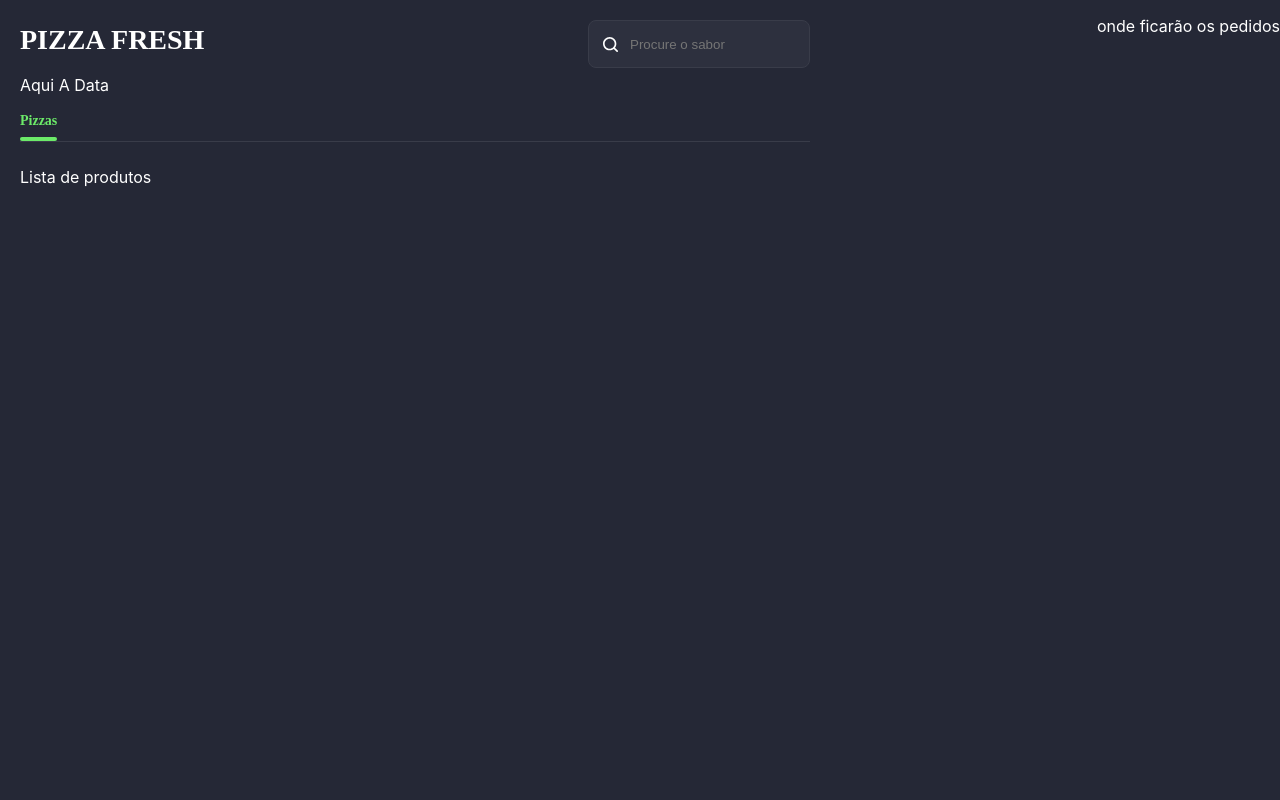
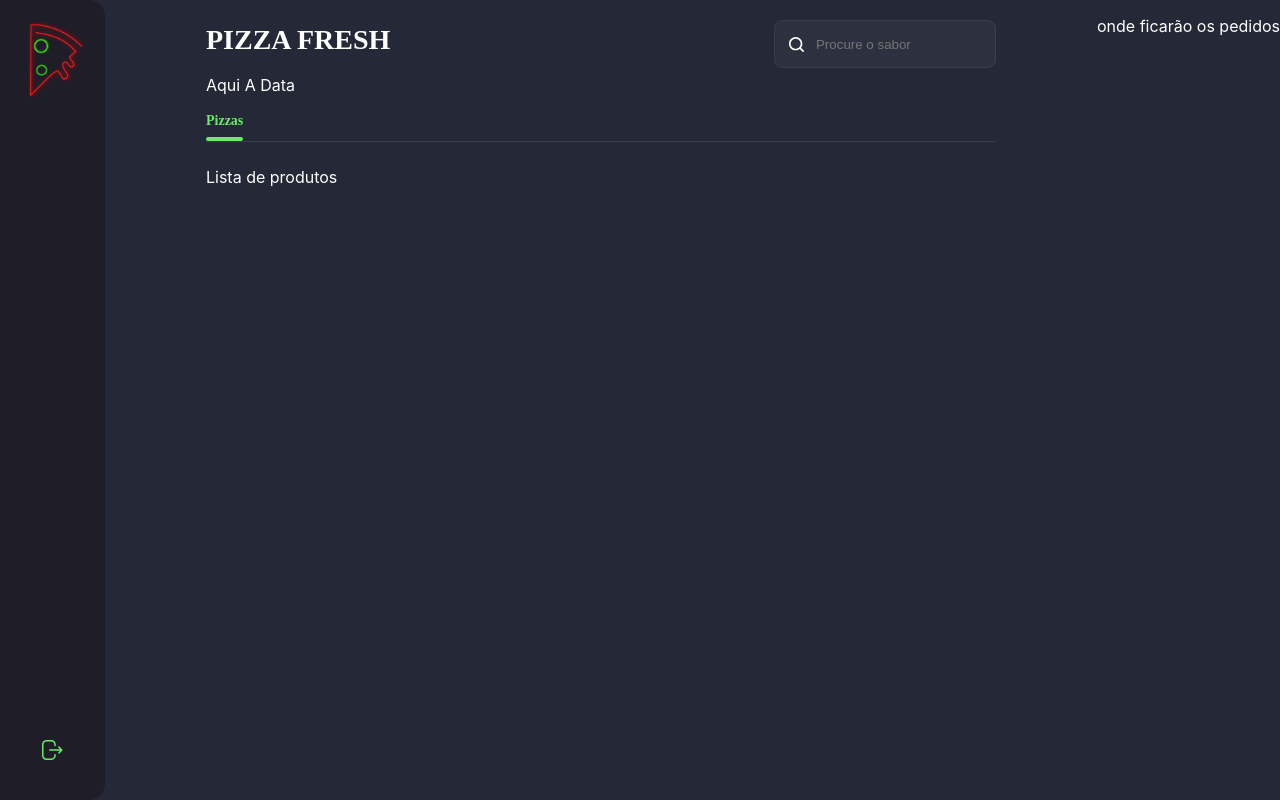
Before and after one commit to Bruintut/Game-live-REACT, a React (Create React App) app in the folder app/: page / in a window 1280 px wide. Built offline with nearby package versions, Linux system fonts and the light colour scheme.

Commit message:
feat: add initial config menu

```diff
--- /dev/null
+++ b/app/src/components/Menu/index.tsx
@@ -0,0 +1,23 @@
+import logo from "assets/imgs/logo.png";
+import { ReactComponent as Logout } from "assets/icons/logout.svg";
+import * as S from "./style"
+
+const Menu = () =>{
+    return(
+        <S.Menu>
+            <nav>
+                <S.MenuLogo>
+                    <img src={logo} alt="Logo"/>
+                </S.MenuLogo>
+                <S.MenuItem>
+                    <S.MenuItemButton></S.MenuItemButton>
+                </S.MenuItem>
+            </nav>
+            <S.MenuItemLogout>
+                <Logout/>
+            </S.MenuItemLogout>
+        </S.Menu>
+    );
+}
+
+export default Menu
--- /dev/null
+++ b/app/src/components/Menu/style.ts
@@ -0,0 +1,93 @@
+import styled, { css } from "styled-components";
+import { Theme } from "types/styled-components";
+
+const activeBox = (theme: Theme) => css`
+  content: "";
+  position: absolute;
+  background-color: transparent;
+  height: 50px;
+  right: 0;
+  width: calc(100% - 15px);
+  bottom: -50px;
+  border-top-right-radius: 25px;
+  box-shadow: 0 -25px 0 0 ${theme.colors.baseBg1};
+  z-index: 0;
+`;
+
+export const Menu = styled.menu`
+  ${({ theme }) => css`
+    margin: 0;
+    padding: 20px 0;
+    height: 100vh;
+    width: 105px;
+    display: flex;
+    flex-direction: column;
+    align-items: center;
+    justify-content: space-between;
+    background: ${theme.colors.baseBg2};
+    border-radius: 0 16px 16px 0;
+    box-sizing: border-box;
+    nav {
+      display: flex;
+      flex-direction: column;
+      align-items: center;
+      width: 100%;
+    }
+  `}
+`;
+
+export const MenuLogo = styled.div`
+  ${() => css`
+    display: flex;
+    justify-content: center;
+    padding: 0 0 20px 0;
+    img {
+      height: 80px;
+    }
+  `}
+`;
+
+const MenuItemModifiers = {
+  active: (theme: Theme) => css`
+    background-color: ${theme.colors.baseBg1};
+    &::before {
+      ${activeBox(theme)};
+      top: -50px;
+      transform: scaleY(-1);
+    }
+    &::after {
+      ${activeBox(theme)};
+    }
+  `,
+};
+
+type MenuItemStyled = { active: boolean };
+
+export const MenuItem = styled.div<MenuItemStyled>`
+  ${({ theme, active }) => css`
+    height: 80px;
+    width: calc(100% - 15px);
+    border-radius: 16px 0 0 16px;
+    display: flex;
+    justify-content: center;
+    align-items: center;
+    margin-left: 15px;
+    position: relative;
+    ${active && MenuItemModifiers.active(theme)}
+  `}
+`;
+
+export const MenuItemButton = styled.button<MenuItemStyled>`
+  ${({ theme, active }) => css`
+    ${theme.mixins.buttonIcon()};
+    z-index: 1;
+    ${active && theme.mixins.buttonIcon(true)};
+  `}
+`;
+
+export const MenuItemLogout = styled.button`
+  ${({ theme }) => css`
+    ${theme.mixins.buttonIcon()};
+    z-index: 1;
+  `}
+`;
--- /dev/null
+++ b/app/src/components/Menu/types.ts
@@ -0,0 +1,6 @@
+import {RoutePath} from "types/routes"
+
+export interface NavItem{
+    icon: JSX.Element;
+    path: RoutePath;
+}
--- a/app/src/pages/Home/index.tsx
+++ b/app/src/pages/Home/index.tsx
@@ -1,10 +1,12 @@
 import {ReactComponent as Search} from "assets/icons/search.svg"
+import Menu from "components/Menu";
 import * as S from "./style"
 
 
 const Home =()=>{
     return(
         <S.Home>
+            <Menu/>
             <S.HomeContent>
                 <header>
                     <S.HomeHeaderDetails>
```
Also changed, not shown: app/src/data/navigation.tsx (added, +15 -0 lines), app/src/assets/imgs/logo.png (added), app/src/assets/imgs/pizza-pattern.png (added).
